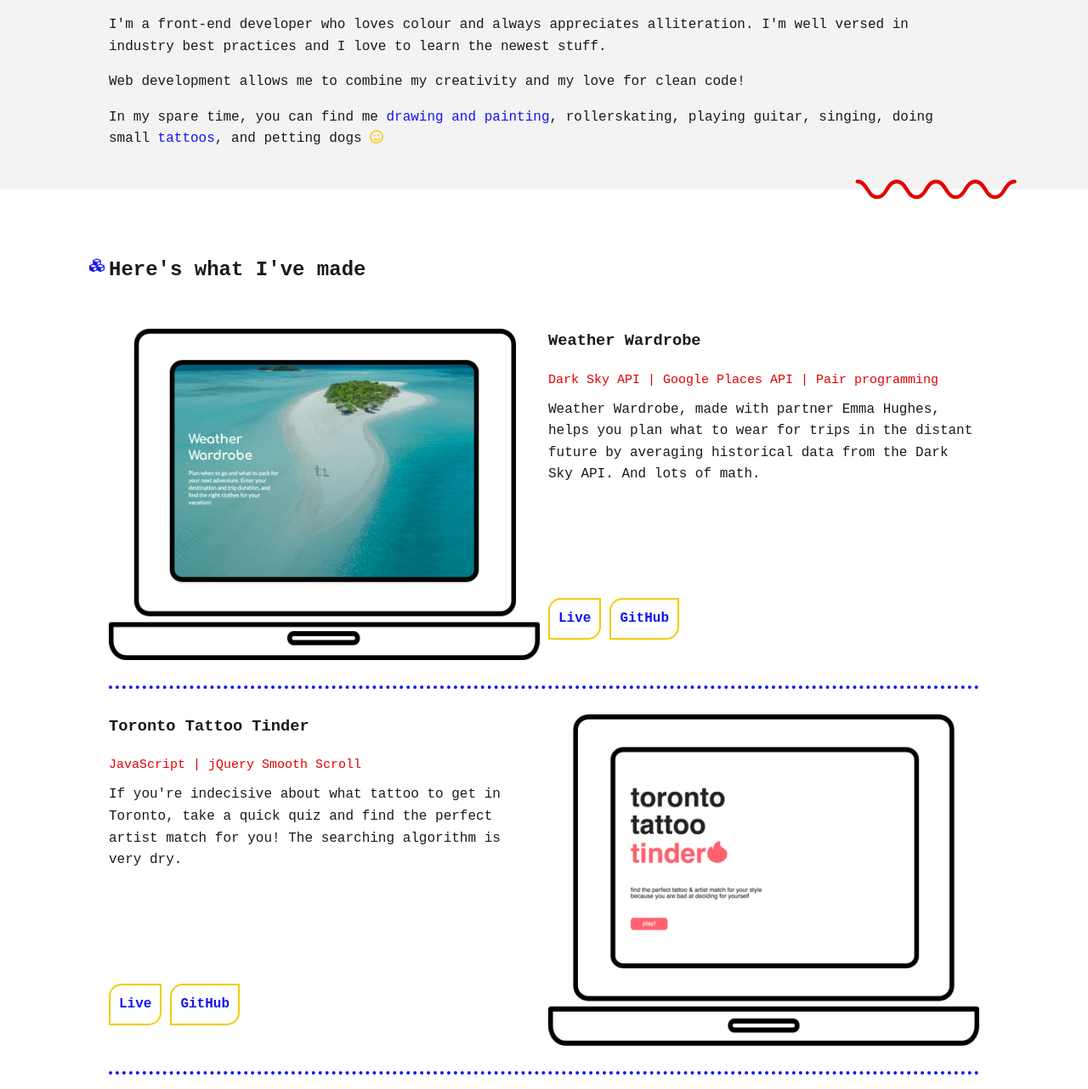
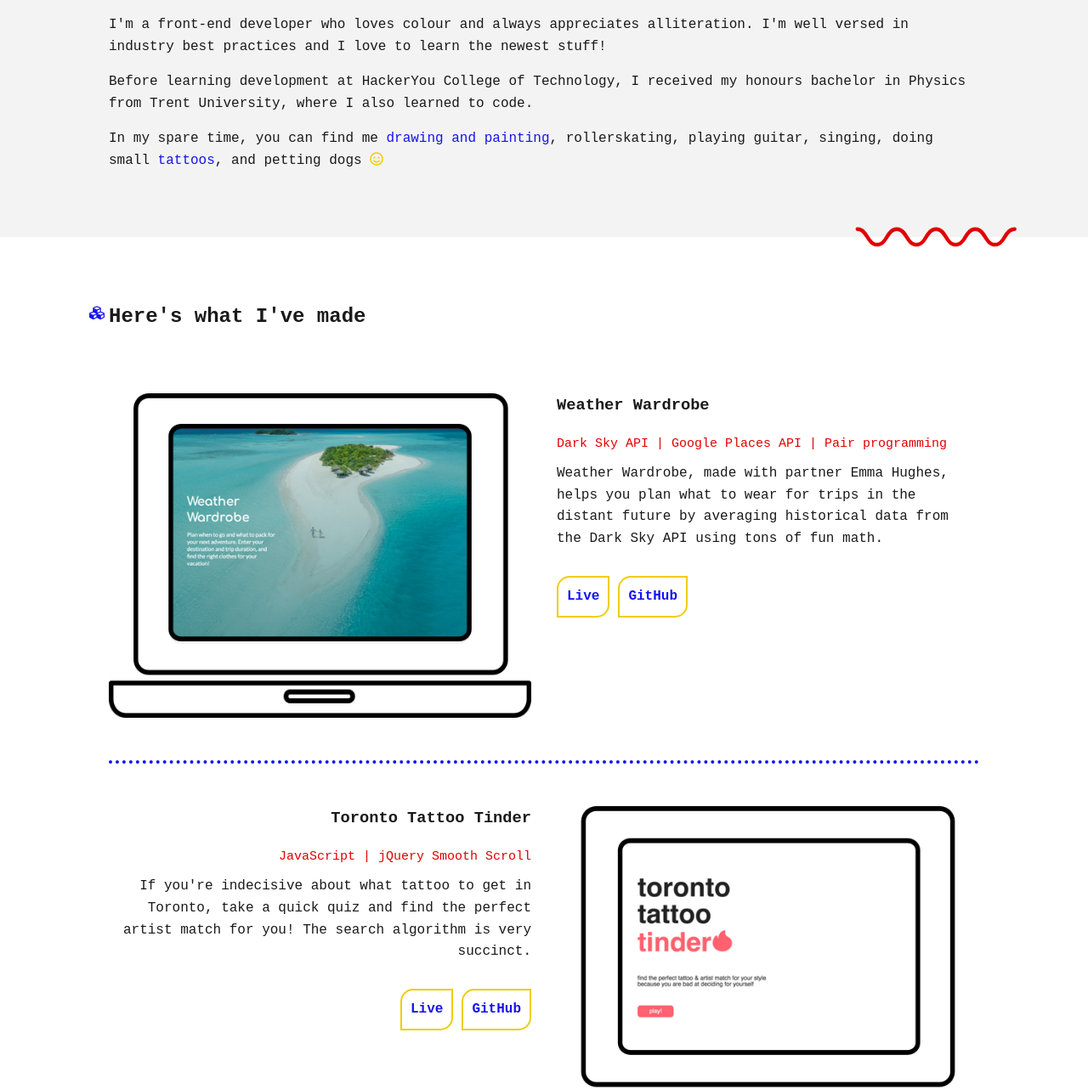
Before and after one commit to clairevalant/portfolio, a plain HTML site: page index.html in a window 1280 px wide. Shown: the part 917-2199 px from the top of the page at 85% size. Drawn offline with nearby package versions, Linux system fonts and the light colour scheme; some packages are replaced by stand-ins of ours; a script that the page names is missing; a web font is replaced by a local one.

Commit message:
fixing some spacing issues in the Work section on desktop

```diff
--- a/index.html
+++ b/index.html
@@ -2,7 +2,7 @@
 <html lang="en">
 <head>
     <meta charset="UTF-8">
-    <!-- FAVICON -->
+    <link rel="shortcut icon" href="./assets/favicon.ico" type="image/x-icon">
     <link rel="stylesheet" href="https://use.fontawesome.com/releases/v5.6.1/css/all.css" integrity="sha384-gfdkjb5BdAXd+lj+gudLWI+BXq4IuLW5IT+brZEZsLFm++aCMlF1V92rMkPaX4PP"
         crossorigin="anonymous">
     <link rel="stylesheet" href="https://cdn.rawgit.com/konpa/devicon/df6431e323547add1b4cf45992913f15286456d3/devicon.min.css">
@@ -56,9 +56,9 @@
 
             <h2>Hello, I'm Claire</h2>
 
-            <p>I'm a front-end developer who loves colour and always appreciates alliteration. I'm well versed in industry best practices and I love to learn the newest stuff.</p>
+            <p>I'm a front-end developer who loves colour and always appreciates alliteration. I'm well versed in industry best practices and I love to learn the newest stuff!</p>
 
-            <p>Web development allows me to combine my creativity and my love for clean code!</p>
+            <p>Before learning development at HackerYou College of Technology, I received my honours bachelor in Physics from Trent University, where I also learned to code.</p>
 
             <p>In my spare time, you can find me <a href="https://www.pressreader.com/canada/the-peterborough-examiner/20171010/281930248198999" target="_blank">drawing and painting</a>, rollerskating, playing guitar, singing, doing small <a href="https://www.instagram.com/crummyclub.pokes/" target="_blank">tattoos</a>, and petting dogs <i class="far fa-smile"></i></p>
         </div>
@@ -85,7 +85,7 @@
 
                     <div class="tools">Dark Sky API | Google Places API | Pair programming </div>
 
-                    <div class="description">Weather Wardrobe, made with partner Emma Hughes, helps you plan what to wear for trips in the distant future by averaging historical data from the Dark Sky API. And lots of math.</div>
+                    <div class="description">Weather Wardrobe, made with partner Emma Hughes, helps you plan what to wear for trips in the distant future by averaging historical data from the Dark Sky API using tons of fun math.</div>
 
                     <div class="projLinks">
                         <a href="https://clementineindustries.github.io/Project4_Emma_Claire/" target="_blank">Live</a>
@@ -108,7 +108,7 @@
 
                     <div class="tools"> JavaScript | jQuery Smooth Scroll</div>
 
-                    <div class="description">If you're indecisive about what tattoo to get in Toronto, take a quick quiz and find the perfect artist match for you! The searching algorithm is very dry.</div>
+                    <div class="description">If you're indecisive about what tattoo to get in Toronto, take a quick quiz and find the perfect artist match for you! The search algorithm is very succinct.</div>
 
                     <div class="projLinks">
                         <a href="http://clairevalant.com/torontotattootinder/" target="_blank">Live</a>
--- a/styles/partials/_footer.scss
+++ b/styles/partials/_footer.scss
@@ -1,15 +1,18 @@
 // Footer styles
 
 footer {
+    @include flexBox();
     color: white;
     font-size: 1.3rem;
     background: $accentColour1;
 
+    p {
+        width: 100%;
+        text-align: center;
+    }
+
     .fa-smile {
         color: white;
-    }
-
-    .wrapper {
-        @include flexBox();
+        display: inline-block;
     }
 }
--- a/styles/partials/_global.scss
+++ b/styles/partials/_global.scss
@@ -18,7 +18,7 @@ footer {
 }
 
 section {
-    padding: 30px 0;
+    padding: 30px 0 60px 0;
 }
 
 .wrapper {
--- a/styles/partials/_media.scss
+++ b/styles/partials/_media.scss
@@ -139,7 +139,12 @@
         }
 
         .project {
+            padding: 50px 0;
             @include flexBox(row, space-between, flex-start);
+        }
+
+        .project4 {
+            padding-bottom: 0;
         }
 
         .half {
@@ -147,24 +152,34 @@
             align-items: flex-start;
         }
 
+        .left.half.captions {
+            text-align: right;
+            @include flexBox(column, flex-start, flex-end);
+
+            .projLinks {
+                justify-content: flex-end;
+            }
+        }
+
         .captions {
-            position: relative;
+            margin-top: 0;
             height: 45.8vh;
+            // position: relative;
         }
 
         .projLinks {
             justify-content: flex-start;
             // get an opinion on this!
-            position: absolute;
-            bottom:0;
+            // position: absolute;
+            // bottom:0;
         }
 
         .captions.left {
-            margin-right: 10px;
+            margin-right: 30px;
         }
 
         .captions.right {
-            margin-left: 10px;
+            margin-left: 30px;
         }
     }
 }
--- a/styles/partials/_work.scss
+++ b/styles/partials/_work.scss
@@ -20,7 +20,6 @@ h3 {
 }
 
 .wave2 {
-    // display: none;
     width: 130px;
     position: absolute;
     top: -65px;
@@ -32,10 +31,10 @@ h3 {
     width: 100%;
     border-bottom: 4px dotted $accentColour1;
     padding: 30px 0;
+}
 
-    &:first-child {
-        margin-bottom: 20px;
-    }
+.project4 {
+    border-bottom: none;
 }
 
 .projLinks {
@@ -61,10 +60,6 @@ h3 {
             background: $accentColour1;
             border: 2px solid $accentColour1;
         }
-
-        // &:visited {
-        //     color: $accentColour1;
-        // }
     }
 }
 
@@ -82,3 +77,7 @@ h3 {
     font-size: 1.5rem;
     margin-bottom: 10px;
 }
+
+.captions {
+    margin-top: 30px;
+}
```
Also changed, not shown: assets/favicon.ico (added), styles/styles.css, 1 other file.
